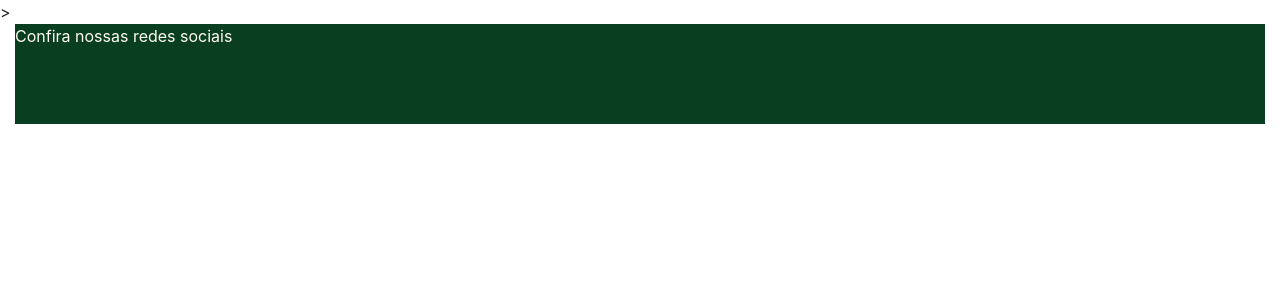
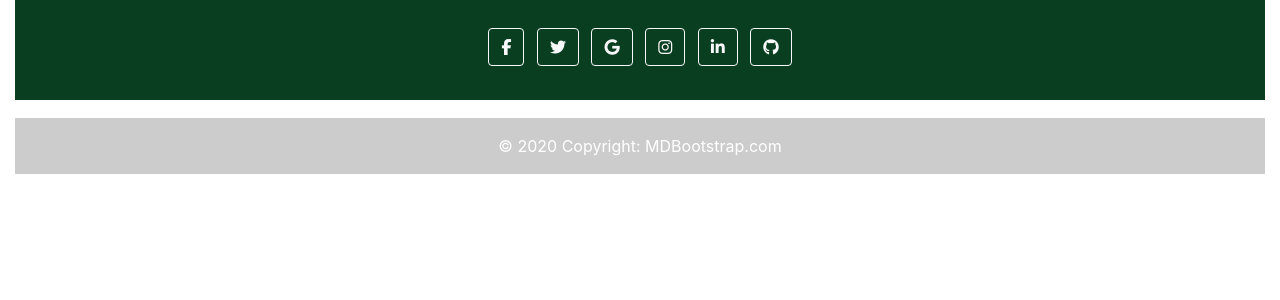
Before and after one commit to senacrs-emti/2022-1M-projetodev-G6, a PHP site: page /index.php in a window 1280 px wide. Shown: the part 64-364 px from the top of the page. Run offline with PHP 8.4, Linux system fonts and the light colour scheme; data that the repository does not hold is empty; some libraries are stand-ins or nearby versions.

Commit message:
footer
Co-Authored-By: Giovanna Pandolfo <108467195+GiovannaPandolfo@users.noreply.github.com>

```diff
--- a/footer.php
+++ b/footer.php
@@ -1,5 +1,50 @@
 <footer class="row3">
-      <p class="p1">Confira nossas redes sociais</p>
+     <footer class="bg-green text-center text-white">
+  <!-- Grid container -->
+  <div class="container p-4 pb-0">
+    <!-- Section: Social media -->
+    <section class="mb-4">
+      <!-- Facebook -->
+      <a class="btn btn-outline-light btn-floating m-1" href="#!" role="button"
+        ><i class="fab fa-facebook-f"></i
+      ></a>
+
+      <!-- Twitter -->
+      <a class="btn btn-outline-light btn-floating m-1" href="#!" role="button"
+        ><i class="fab fa-twitter"></i
+      ></a>
+
+      <!-- Google -->
+      <a class="btn btn-outline-light btn-floating m-1" href="#!" role="button"
+        ><i class="fab fa-google"></i
+      ></a>
+
+      <!-- Instagram -->
+      <a class="btn btn-outline-light btn-floating m-1" href="#!" role="button"
+        ><i class="fab fa-instagram"></i
+      ></a>
+
+      <!-- Linkedin -->
+      <a class="btn btn-outline-light btn-floating m-1" href="#!" role="button"
+        ><i class="fab fa-linkedin-in"></i
+      ></a>
+
+      <!-- Github -->
+      <a class="btn btn-outline-light btn-floating m-1" href="#!" role="button"
+        ><i class="fab fa-github"></i
+      ></a>
+    </section>
+    <!-- Section: Social media -->
+  </div>
+  <!-- Grid container -->
+
+  <!-- Copyright -->
+  <div class="text-center p-3" style="background-color: rgba(0, 0, 0, 0.2);">
+    © 2020 Copyright:
+    <a class="text-white" href="https://mdbootstrap.com/">MDBootstrap.com</a>
+  </div>
+  <!-- Copyright -->
+</footer>
     </footer>
     <!-- Optional JavaScript -->
     <!-- jQuery first, then Popper.js, then Bootstrap JS -->
--- a/index.php
+++ b/index.php
@@ -2,9 +2,9 @@
 include_once 'conexao.php';
 ?>
 
-    <main id="index" class="row">>
+    <main id="index" class="row">
     <?php
-    $sql = "SELECT * FROM especies";
+    $sql = "SELECT * FROM plantas";
     // executa o comando SQL no banco e retornar os dados
     $result_query = mysqli_query( $conexao, $sql );
     // laco de repeticao
--- a/planta.php
+++ b/planta.php
@@ -11,7 +11,6 @@ include_once 'conexao.php';
             <h1>orquideas</h1>
             <h3>como cuidar?</h3>
             <p>os cuidados principais incluem agua, sol e espaço</p>
-            <h3>substrato</h3>
         </div>
         <div>
             <h2>inspirações</h2>
```
